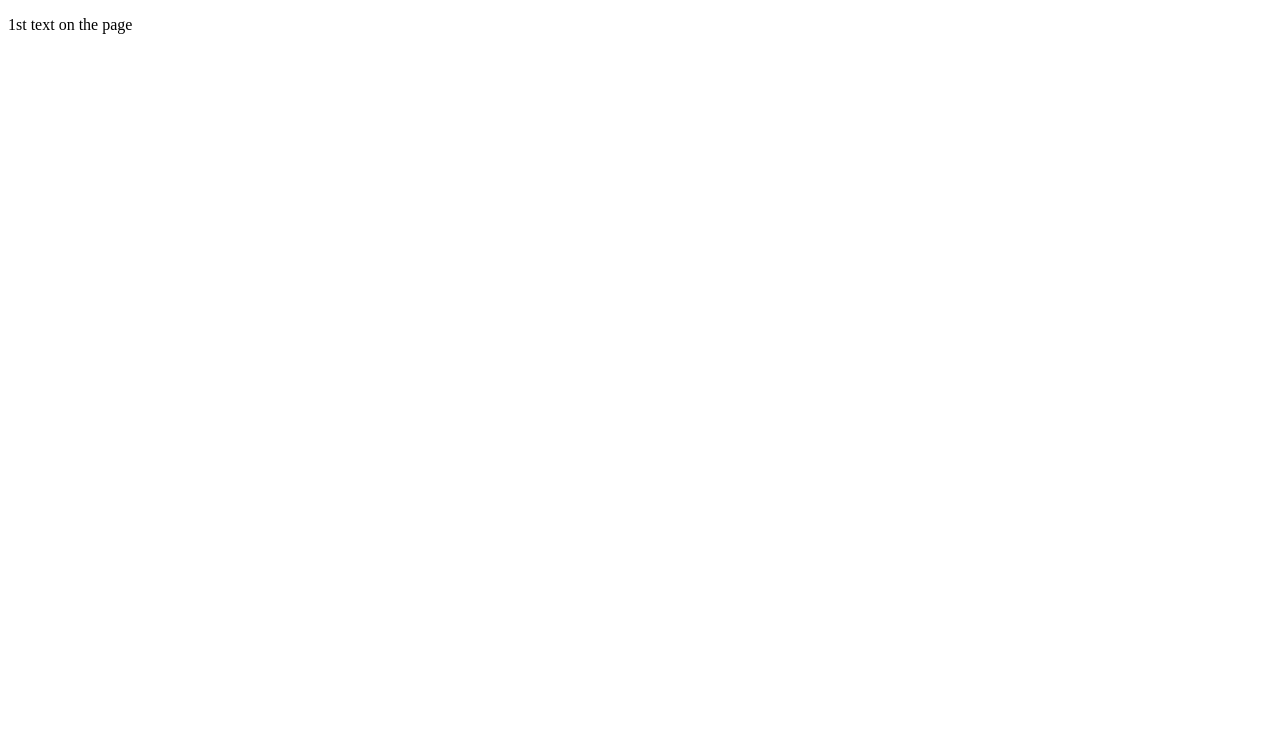
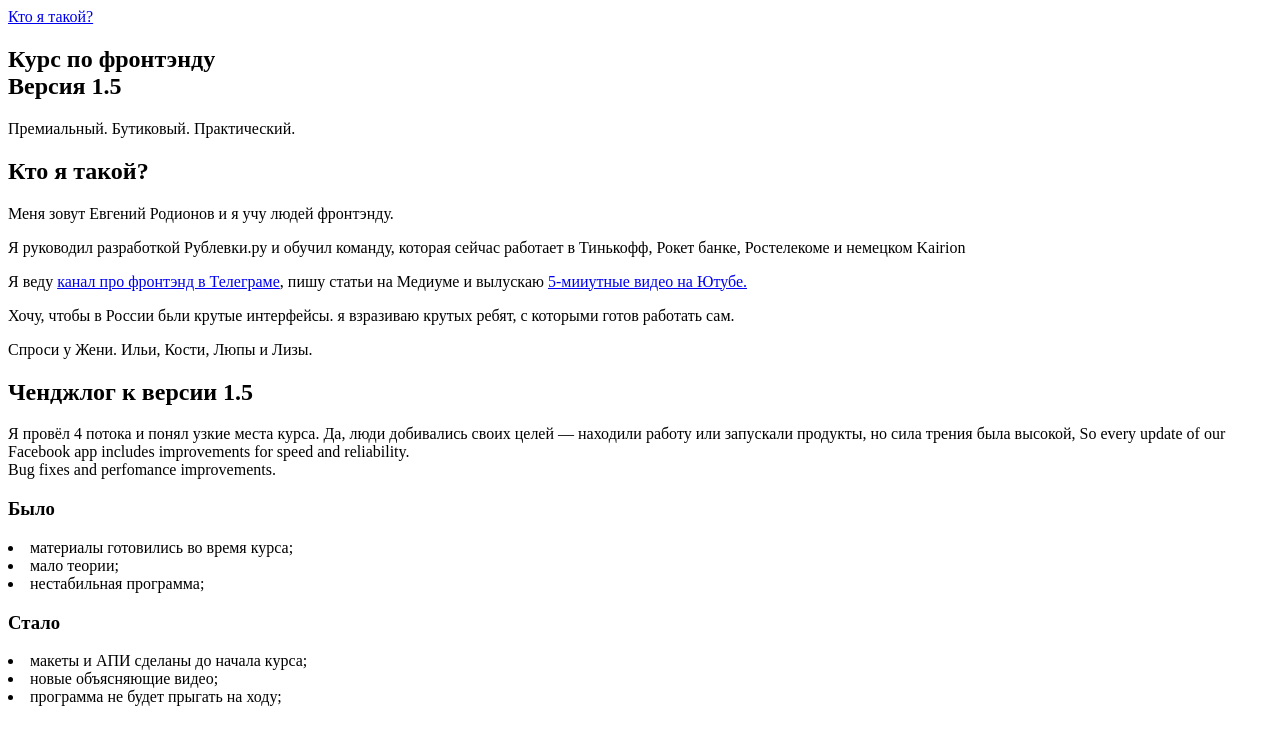
Before and after one commit to lonewolfkaz/verstka, a plain HTML site: page index.html in a window 1280 px wide. Drawn offline with Linux system fonts and the light colour scheme.

Commit message:
lesson 3: Just HTML

```diff
--- a/index.html
+++ b/index.html
@@ -1,9 +1,50 @@
 <!doctype html>
 <html>
   <head>
-    <title>Lesson 2</title>
+    <title>Lesson 3</title>
   </head>
   <body>
-    <p>1st text on the page</p>
+    <section>
+        <a href="#">Кто я такой?</a>
+        <h1>Курс по фронтэнду<br>Версия 1.5</h1>
+        <p>Премиальный. Бутиковый. Практический.</p>
+    </section>
+
+    <section>
+        <h2>Кто я такой?</h2>
+        <p>Меня зовут Евгений Родионов и я учу людей фронтэнду.</p>
+        <p>Я руководил разработкой Рублевки.ру и обучил команду, которая сейчас работает в
+          Тинькофф, Рокет банке, Ростелекоме и немецком Kairion
+        </p>
+        <p>Я веду <a href="#">канал про фронтэнд в Телеграме</a>, пишу статьи на Медиуме и вылускаю
+          <a href="#">5-мииутные видео на Ютубе.</a>
+        </p>
+        <p>Хочу, чтобы в России бьли крутые интерфейсы. я взразиваю крутых ребят, с которыми готов
+          работать сам.
+        </p>
+        <p>Спроси у Жени. Ильи, Кости, Люпы и Лизы.</p>
+    </section>
+
+    <section>
+    <h2>Ченджлог к версии 1.5</h2>
+    <p>Я провёл 4 потока и понял узкие места курса. Да, люди добивались своих целей &#151; находили работу
+       или запускали продукты, но сила трения была высокой, So every update of our Facebook app includes
+      improvements for speed and reliability.<br>Bug fixes and perfomance improvements.</p>
+    </section>
+
+    <section>
+      <h3>Было</h3>
+      <li>материалы готовились во время курса;</li>
+      <li>мало теории;</li>
+      <li>нестабильная программа;</li>
+
+      <h3>Стало</h3>
+      <li>макеты и АПИ сделаны до начала курса;</li>
+      <li>новые объясняющие видео;</li>
+      <li>программа не будет прыгать на ходу;</li>
+
+    </section>
+
+
   </body>
 </html>
```
